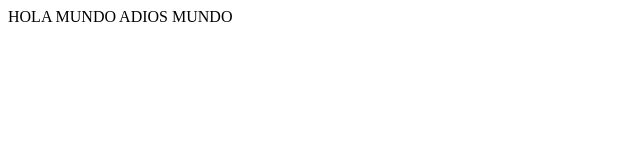
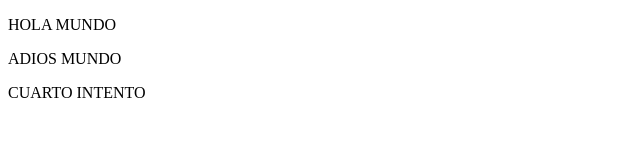
Before and after one commit to art0rio/Proyecto_web_ciclo_3, a plain HTML site: page index.html in a window 1280 px wide. Shown: the whole page, without its empty margins (0-640 px from the left). Drawn offline with Linux system fonts and the light colour scheme.

Commit message:
four commit

```diff
--- a/index.html
+++ b/index.html
@@ -7,7 +7,7 @@
     <title>Document</title>
 </head>
 <body>
-    HOLA MUNDO
-    ADIOS MUNDO
+    <p>HOLA MUNDO</p> <p>ADIOS MUNDO</p><p>CUARTO INTENTO</p>
+
 </body>
 </html>
```
